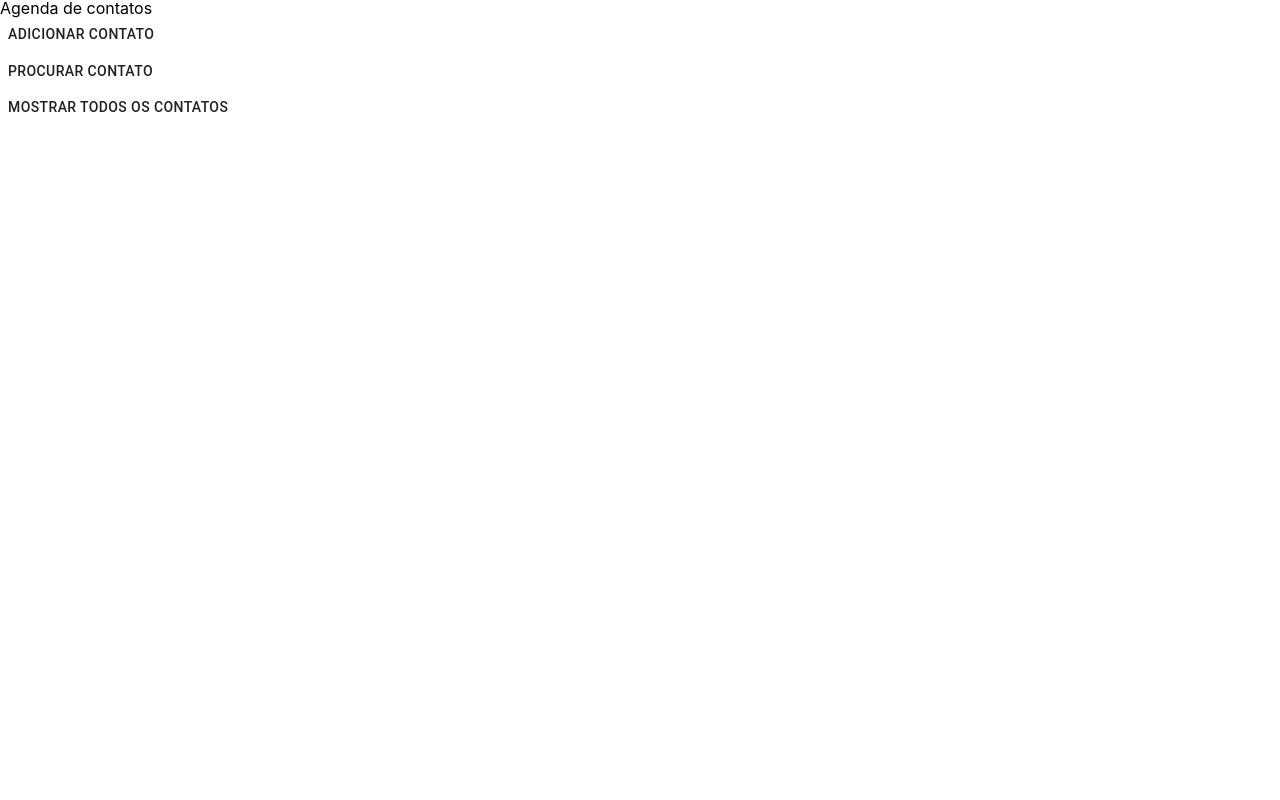
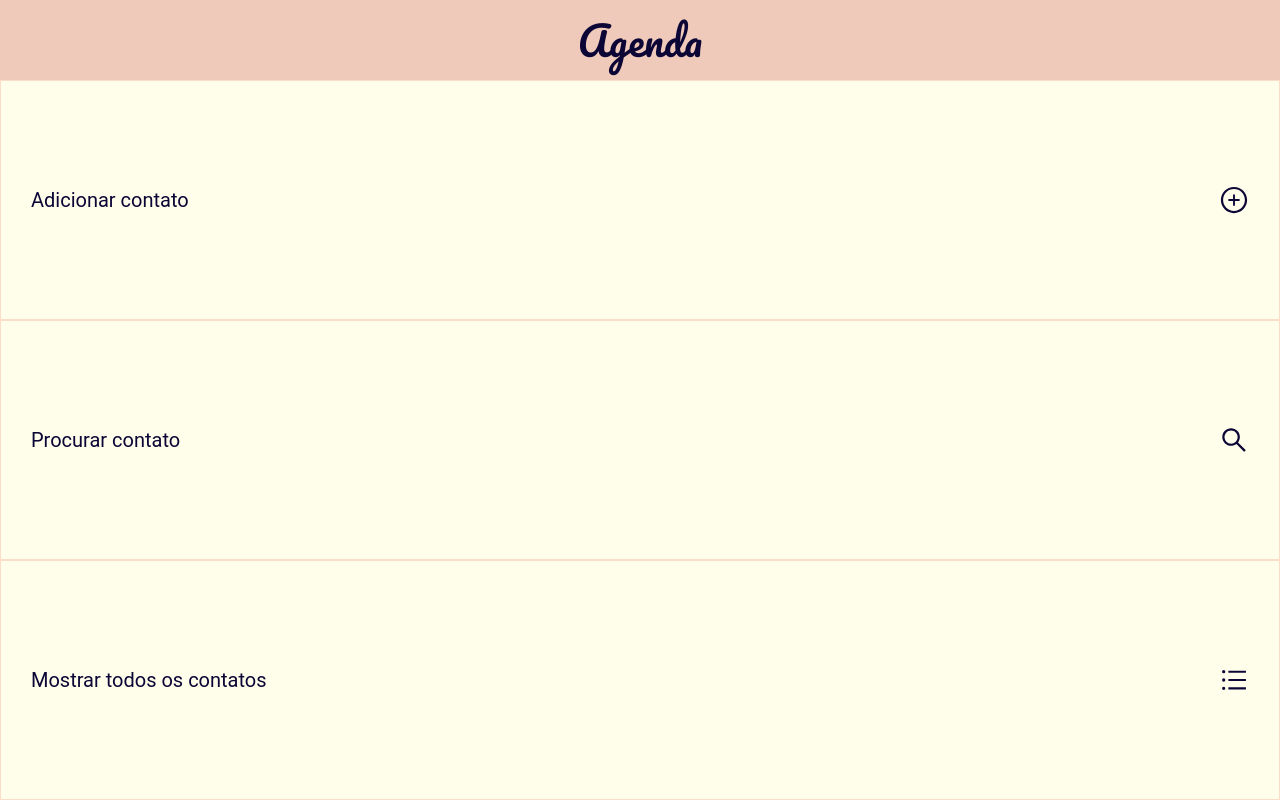
Before and after one commit to cassandra-mn/challenge-crud, a Next.js app: page / in a window 1280 px wide. Built offline with nearby package versions, Linux system fonts and the light colour scheme.

Commit message:
add style

```diff
--- a/package.json
+++ b/package.json
@@ -14,6 +14,7 @@
   },
   "dependencies": {
     "@material-ui/core": "^4.12.4",
+    "@mui/icons-material": "^5.10.9",
     "@prisma/client": "^4.5.0",
     "axios": "^1.1.3",
     "cors": "^2.8.5",
@@ -24,7 +25,9 @@
     "nodemon": "^2.0.20",
     "react": "^18.2.0",
     "react-dom": "^18.2.0",
-    "react-select": "^5.5.8"
+    "react-icons": "^4.6.0",
+    "react-select": "^5.5.8",
+    "styled-components": "^5.3.6"
   },
   "devDependencies": {
     "eslint": "8.26.0",
--- a/pages/_app.js
+++ b/pages/_app.js
@@ -1,7 +1,13 @@
+import { ThemeProvider } from "@material-ui/core";
 import "../styles/globals.css";
+import theme from './theme.js';
 
 function MyApp({ Component, pageProps }) {
-  return <Component {...pageProps} />;
+  return (
+    <ThemeProvider theme={theme}>
+      <Component {...pageProps} />
+    </ThemeProvider>
+  );
 }
 
 export default MyApp;
--- a/pages/create.js
+++ b/pages/create.js
@@ -1,4 +1,4 @@
-import { Button } from "@material-ui/core";
+import { Button, Container } from "@material-ui/core";
 import useUsers from "./hooks/useUsers.js";
 import Form from "./components/Form.js";
 
@@ -6,12 +6,12 @@ const Create = () => {
   const { users, data, setData, newContact } = useUsers();
 
   return users ? (
-    <>
+    <Container>
       <Form data={data} setData={setData} />
       <Button type="submit" onClick={() => newContact(data)}>
         Criar
       </Button>
-    </>
+    </Container>
   ) : (
     <>Loading</>
   );
--- a/pages/find.js
+++ b/pages/find.js
@@ -1,5 +1,5 @@
 import useUsers from "./hooks/useUsers.js";
-import { TextField, Button } from "@material-ui/core";
+import { TextField, Button, Container } from "@material-ui/core";
 import ShowContact from "./components/ShowContact.js";
 import Form from "./components/Form.js";
 
@@ -7,7 +7,7 @@ const FindUser = () => {
   const { users, email, setEmail, findByEmail, user, edit, setEdit, editContact, deleteContact } = useUsers();
 
   return users ? (
-    <>
+    <Container>
       <TextField
         label="Digite o email"
         type="text"
@@ -36,7 +36,7 @@ const FindUser = () => {
       ) : (
         <></>
       )}
-    </>
+    </Container>
   ) : (
     <>Loading</>
   );
--- a/pages/index.js
+++ b/pages/index.js
@@ -1,22 +1,23 @@
-import Link from "next/link";
-import { Button } from "@material-ui/core";
+import { Container, Link } from "@material-ui/core";
+import { AiOutlinePlusCircle, AiOutlineSearch, AiOutlineUnorderedList } from "react-icons/ai";
 
 const Home = () => {
   return (
-    <div>
-      <h1>Agenda de contatos</h1>
-      <Link href="/create">
-        <Button>Adicionar contato</Button>
+    <Container>
+      <h1 className="h1">Agenda</h1>
+      <Link href="/create" className="grid-1">
+        Adicionar contato
+        <AiOutlinePlusCircle className="icons" />
       </Link>
-      <br />
-      <Link href="/find">
-        <Button>Procurar contato</Button>
+      <Link href="/find" className="grid">
+        Procurar contato
+        <AiOutlineSearch className="icons" />
       </Link>
-      <br />
-      <Link href="/showAll">
-        <Button>Mostrar todos os contatos</Button>
+      <Link href="/showAll" className="grid">
+        Mostrar todos os contatos
+        <AiOutlineUnorderedList className="icons" />
       </Link>
-    </div>
+    </Container>
   );
 };
 
--- /dev/null
+++ b/pages/theme.js
@@ -0,0 +1,86 @@
+import { createTheme } from "@material-ui/core/styles";
+
+const theme = createTheme({
+  palette: {
+    primary: {
+      main: "#0c0636",
+    },
+    secondary: {
+      main: "#095169",
+    },
+    text: {
+      primary: "#0c0636",
+      secondary: "#095169",
+    },
+  },
+  shape: {
+    borderRadius: 3,
+  },
+  overrides: {
+    MuiButton: {
+      root: {
+        width: "40%",
+        height: "80px",
+        margin: "0 30%",
+        marginTop: "20px",
+        fontSize: "15px",
+        fontWeight: "bold",
+        borderRadius: "15px",
+        backgroundColor: "#fcddc8",
+        position: "relative",
+        "&:hover": {
+          backgroundColor: "#cdbbbb",
+        },
+      },
+    },
+    MuiTypography: {
+      root: {
+        width: "100vw",
+        height: "30%",
+        padding: "30px",
+        fontSize: "20px",
+        display: "flex",
+        alignItems: "center",
+        justifyContent: "space-between",
+        backgroundColor: "#fffeea",
+        border: "1px solid #fcddc8",
+        "&:hover": {
+          fontSize: "30px",
+          textDecoration: "none",
+          backgroundColor: "#fcddc8",
+        },
+      },
+    },
+    MuiTextField: {
+      root: {
+        width: "80%",
+      },
+    },
+    MuiFormControl: {
+      root: {
+        height: "60px",
+        margin: "0 10%",
+        fontSize: "20px",
+        lineHeight: "40px",
+      },
+    },
+    MuiFormLabel: {
+      root: {
+        fontSize: "20px",
+      },
+    },
+    MuiInputBase: {
+      root: {
+        fontSize: "20px",
+      },
+    },
+    MuiGrid: {
+      root: {
+        display: "flex",
+        flexDirection: "column",
+      }
+    },
+  },
+});
+
+export default theme;
--- a/styles/globals.css
+++ b/styles/globals.css
@@ -1,3 +1,5 @@
+@import url('https://fonts.googleapis.com/css2?family=Pacifico&display=swap');
+
 html, body, div, span, applet, object, iframe,
 h1, h2, h3, h4, h5, h6, p, blockquote, pre,
 a, abbr, acronym, address, big, cite, code,
@@ -23,12 +25,11 @@ footer, header, hgroup, menu, nav, section {
   display: block;
 }
 body {
+  height: 100vh;
   line-height: 1;
   padding: 0;
   margin: 0;
-  font-family: -apple-system, BlinkMacSystemFont, Segoe UI, Roboto, Oxygen,
-    Ubuntu, Cantarell, Fira Sans, Droid Sans, Helvetica Neue, sans-serif;
-
+  font-family: 'Roboto', sans-serif;
 }
 ol, ul {
   list-style: none;
@@ -60,26 +61,80 @@ table {
   }
 }
 
+#__next {
+  width: 100vw;
+  height: 100vh;
+}
+
+.MuiContainer-root.MuiContainer-maxWidthLg {
+  width: 100%;
+  height: 100vh;
+  padding: 0;
+  margin: 0;
+  line-height: 25px;
+  background-color: #fcddc8;
+  display: flex;
+  flex-direction: column;
+  justify-content: space-around;
+}
+
+.h1 {
+  width: 100vw;
+  height: 10%;
+  font-size: 40px;
+  display: flex;
+  align-items: center;
+  justify-content: center;
+  color: #0c0636;
+  background-color: #efcaba;
+  font-family: 'Pacifico', cursive;
+}
+
+.icons {
+  font-size: 30px;
+}
+
 .warning {
-  width: 100vw;
   height: 40px;
+  margin: 0 10%;
   padding: 20px;
   font-size: 12px;
 }
 
 .block {
-  padding: 20px;
-  margin: 20px 0;
+  height: 300px;
+  padding: 0 30px;
+  margin: 25px 10%;
+  font-size: 20px;
+  line-height: 30px;
+  border-radius: 15px;
   display: flex;
-  border: 1px solid lightcoral;
+  align-items: center;
+  justify-content: space-between;
+  border: 1px solid #fcddc8;
 }
 
 .block:hover {
   cursor: pointer;
+  background-color: #fcddc8;
 }
 
-.contact {
-  width: 100vw;
-  height: 100px;
-  line-height: 25px;
+.container {
+  display: flex;
+  align-items: center;
+  justify-content: center;
+  flex-direction: column;
 }
+
+.select {
+  width: 80%;
+  margin: 0 10%;
+  margin-top: 20px;
+  font-size: 20px;
+  line-height: 40px;
+}
+
+.MuiButtonBase-root.button {
+  width: 100px;
+  margin: 0;
+}
```
Also changed, not shown: pages/components/Form.js (+10 -17 lines), pages/components/ShowContact.js (+7 -8 lines), 1 other file (tests, documents, lock files or other folders).
